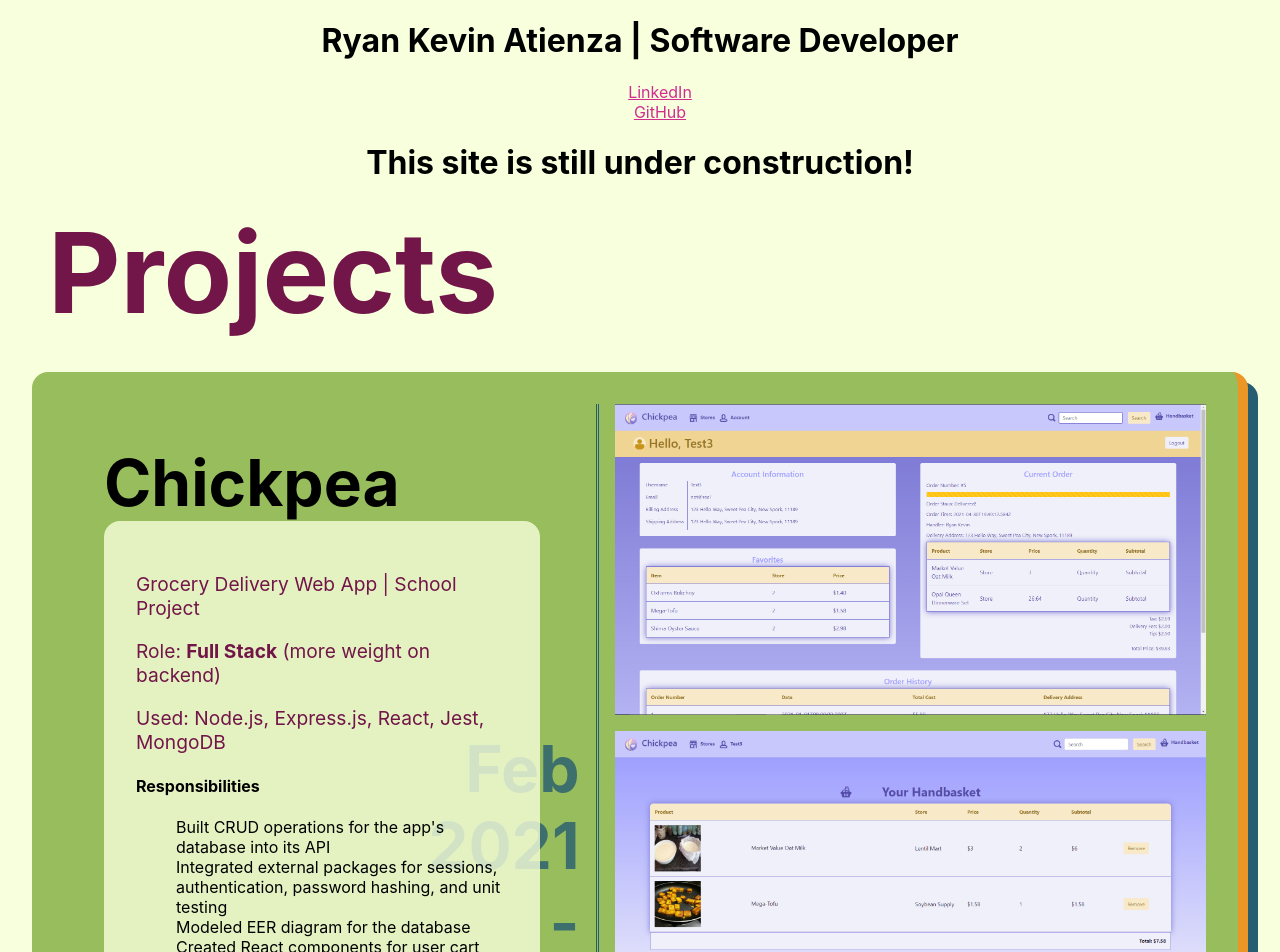
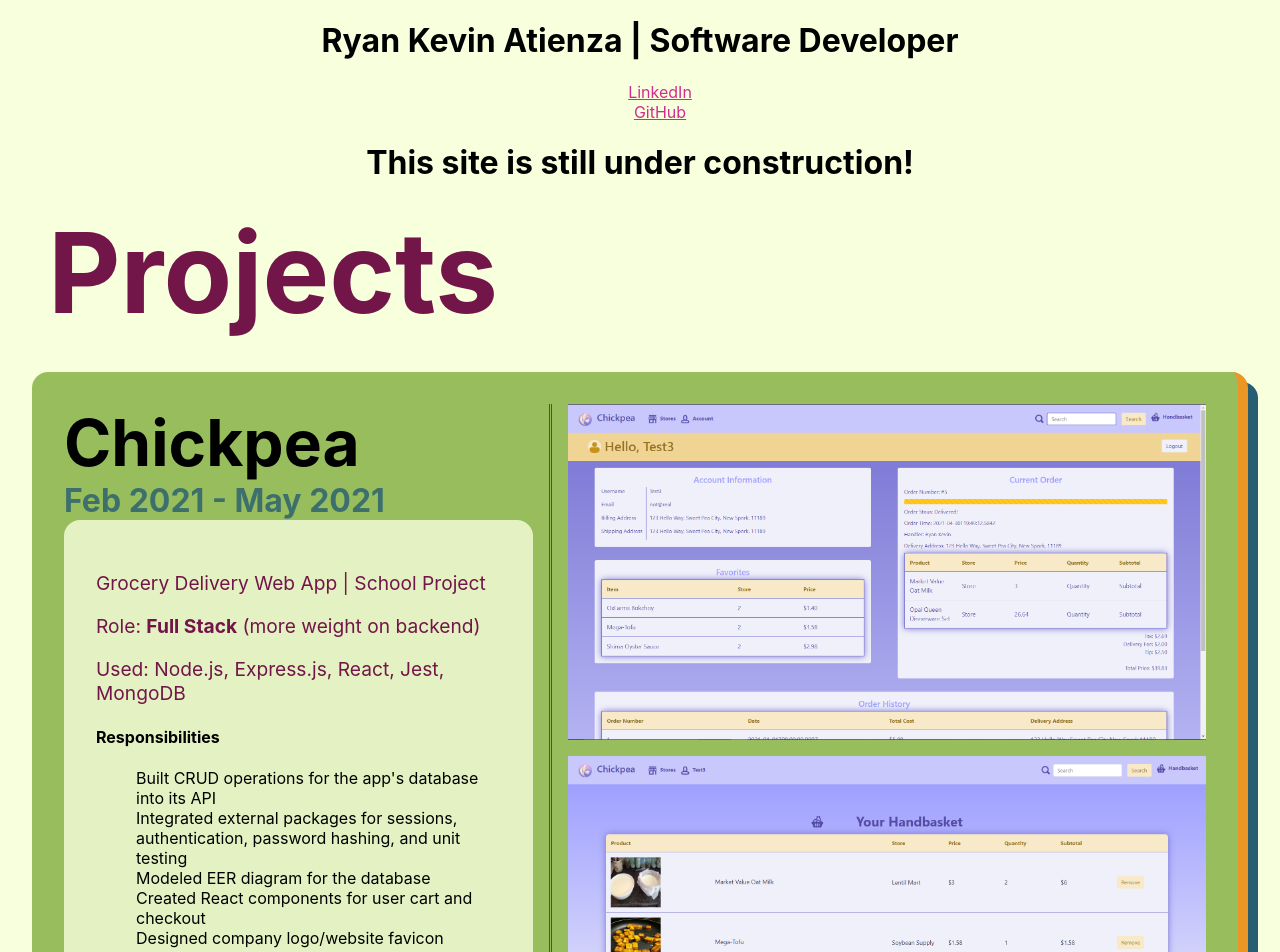
Before and after one commit to ryankpa/my-page, a React (Create React App) app: page / in a window 1280 px wide. Shown: the top 952 px of the page. Built offline with nearby package versions, Linux system fonts and the light colour scheme.

Commit message:
have gallery height be the description's computed height

```diff
--- a/public/index.html
+++ b/public/index.html
@@ -9,7 +9,6 @@
       name="description"
       content="Web site created using create-react-app"
     />
-    <link rel="apple-touch-icon" href="%PUBLIC_URL%/logo192.png" />
     <!--
       manifest.json provides metadata used when your web app is installed on a
       user's mobile device or desktop. See https://developers.google.com/web/fundamentals/web-app-manifest/
--- a/src/projects/Chickpea.js
+++ b/src/projects/Chickpea.js
@@ -6,30 +6,43 @@ import chickpea1 from "../assets/chickpea-images/chickpea1.png";
 import chickpea2 from "../assets/chickpea-images/chickpea2.png";
 import chickpea3 from "../assets/chickpea-images/chickpea3.png";
 import chickpea4 from "../assets/chickpea-images/chickpea4.png";
+import { useEffect } from 'react';
+import { useState } from 'react';
 
-function ChickpeaDetails() {
-    // create array to send as prop to gallery component
-    var images = [];
-    images.push({
+function createImageArray(){
+    let img_array = [];
+    img_array.push({
         image: chickpea1,
         alt_text: "Screenshot of Chickpea's Account Information screen"
     });
-    images.push({
+    img_array.push({
         image: chickpea2,
         alt_text: "Screenshot of Chickpea's Cart screen"
     });
-    images.push({
+    img_array.push({
         image: chickpea3,
         alt_text: "Screenshot of Chickpea's API landing page, which includes documentation on how to interface with it"
     });
-    images.push({
+    img_array.push({
         image: chickpea4,
         alt_text: "Screenshot of Chickpea's landing page"
     });
+    return img_array;
+}
+
+function ChickpeaDetails() {
+    var images = createImageArray();
+    const[computedHeight, setHeight] = useState(0);
+
+    useEffect(() => {
+        var descElement = document.getElementById('chickpea_desc');
+        var computedStyle = window.getComputedStyle(descElement);
+        setHeight(computedStyle.getPropertyValue('height'));
+    }, []);
 
     return (
         <div className="project_details">
-            <section>
+            <section id='chickpea_desc'>
                 <h3>Chickpea</h3>
                 <p className="project_duration">Feb 2021 - May 2021</p>
                 <div className="description">
@@ -47,7 +60,7 @@ function ChickpeaDetails() {
                     <p>Detailed logs of my contributions to the project can be found at <a href="https://legumeslte.neocities.org/">my team's website</a>.</p>
                 </div>
             </section>
-            <section>
+            <section style={{height: computedHeight}}>
                 <Gallery imageArray={images} />
             </section>
         </div>
--- a/src/styles/Gallery.css
+++ b/src/styles/Gallery.css
@@ -1,15 +1,26 @@
 .gallery img {
-    position: static;
     width: 100%;
-    height: auto;
 }
 
 .gallery {
     display: flex;
-    flex-direction: column;
-    justify-content: space-between;
-    height: 100%;
-    overflow: hidden;
+    height: inherit;
+    flex-flow: column;
+    flex: 0 1 auto;
+    padding-left: 1rem;
     gap: 1rem;
+    overflow-y: scroll;
+}
+
+.gallery::-webkit-scrollbar {
+    width: 1rem;
+}
+
+.gallery::-webkit-scrollbar-track {
     padding-left: 1rem;
+    background-color: rgb(39, 93, 114);
 }
+
+.gallery::-webkit-scrollbar-thumb {
+    background-color: rgb(236, 150, 37);
+}
--- a/src/styles/ProjectDetails.css
+++ b/src/styles/ProjectDetails.css
@@ -18,10 +18,7 @@
 
 .project_details section:first-child{
     height: fit-content;
-    padding: 40px;
-    position: sticky;
     text-align: left;
-    top: 0px;
 }
 
 .project_details section + section {
@@ -41,14 +38,11 @@
 }
 
 .project_duration {
-    position: absolute;
-    bottom: 0;
-    right: 0;
-    width: min-content;
-    font-size: 4rem;
-    text-align: right;
+    width: fit-content;
+    margin: 0;
+    font-size: 2rem;
+    text-align: left;
     font-weight: bolder;
     color: rgb(39, 93, 114);
     opacity: .8;
-    z-index: -1;
 }
```
Also changed, not shown: public/manifest.json.
